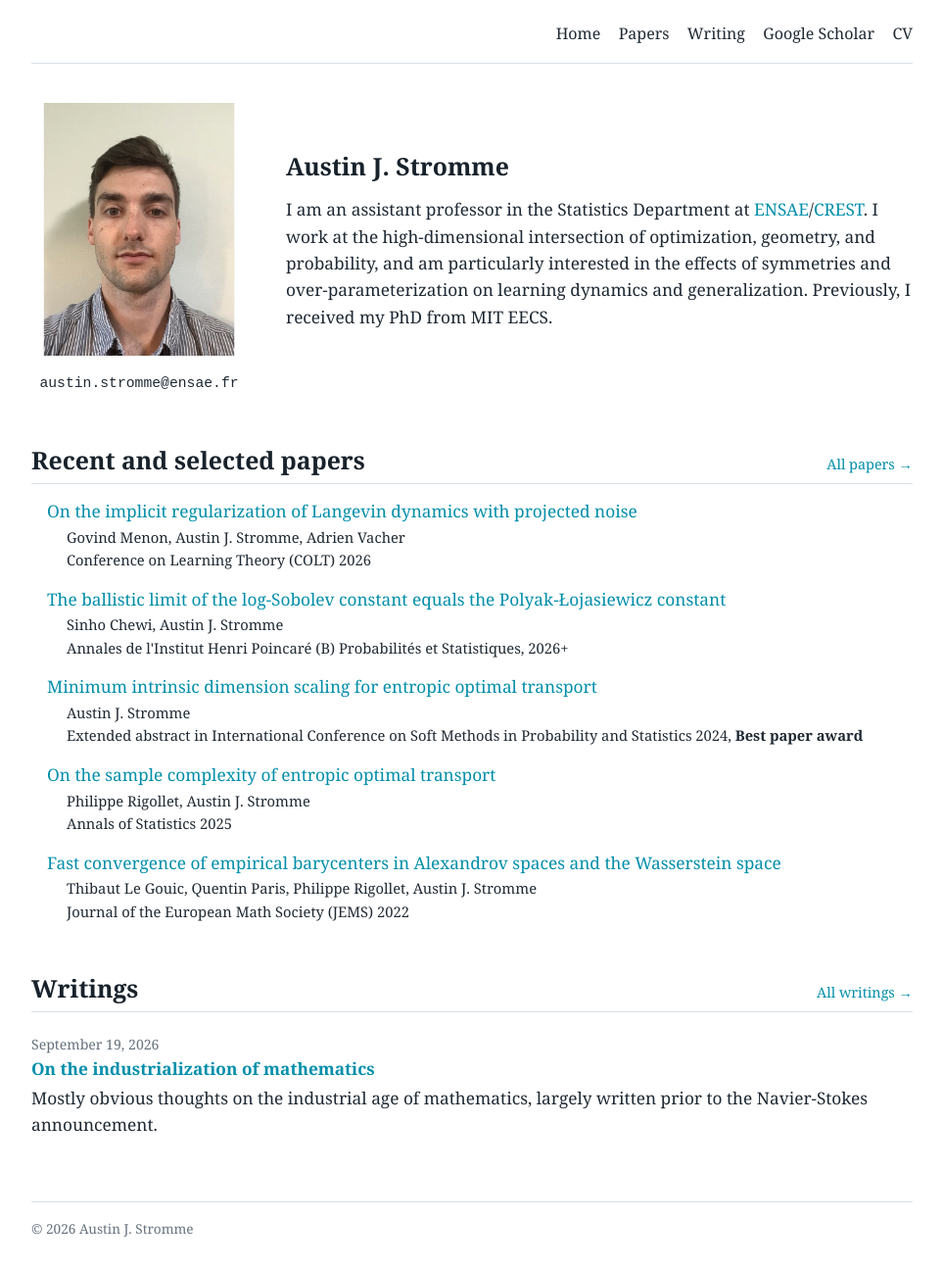
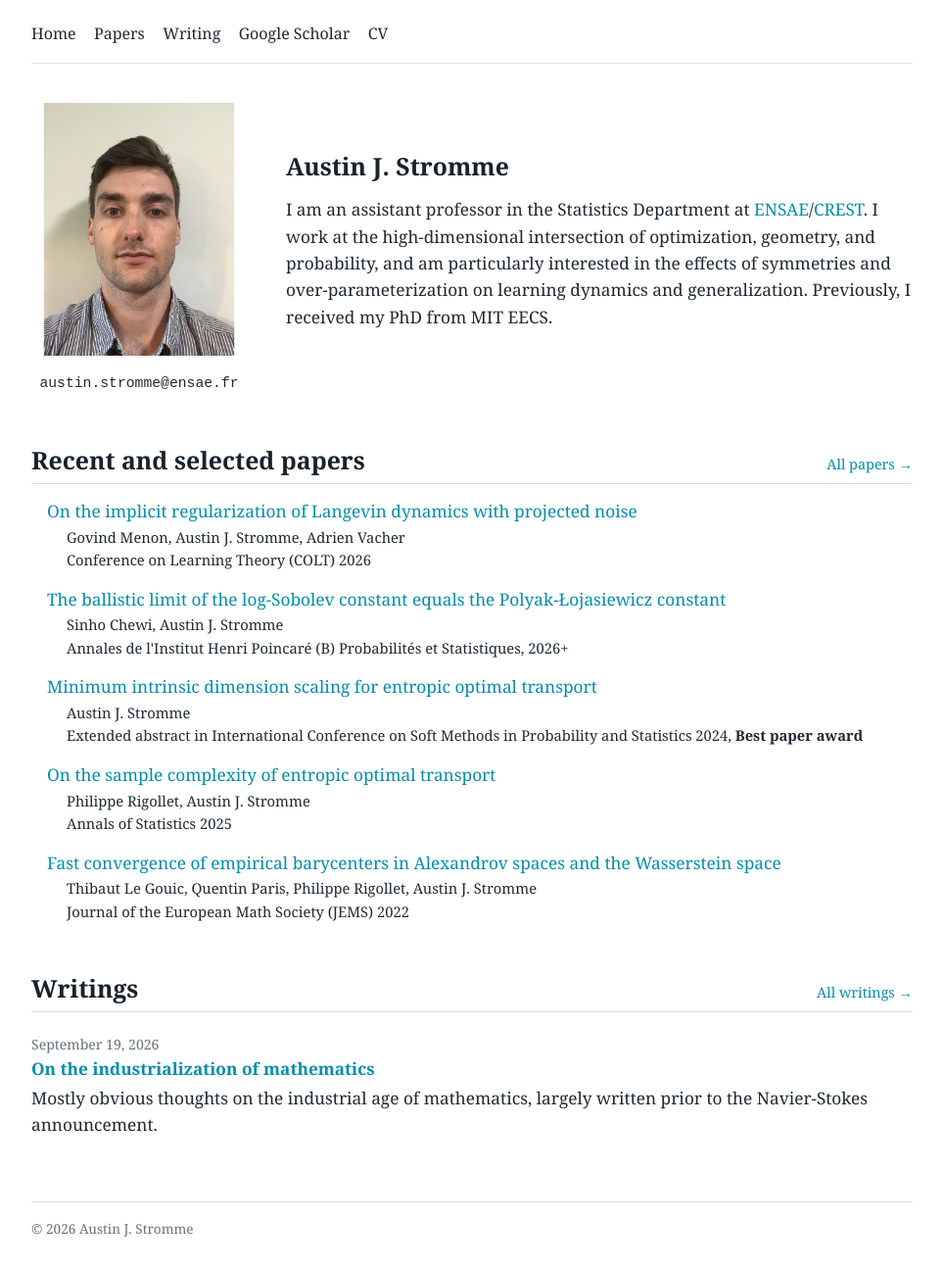
Before and after one commit to austinjstromme/austinjstromme.github.io, a Jekyll site: the page built from index.html, in a window 1280 px wide. Shown: the whole page at 98% size, without its empty margins (158-1121 px from the left). Built offline with Jekyll 4.4.1, drawn with Linux system fonts in a browser that asks for light colours.

Commit message:
Fixed upper bar

```diff
--- a/_layouts/default.html
+++ b/_layouts/default.html
@@ -9,9 +9,6 @@
   </head>
   <body>
     <header class="site-header{% if page.title == 'Home' %} home-header{% endif %}">
-      {% unless page.title == 'Home' %}
-        <a class="site-name" href="{{ '/' | relative_url }}">Austin J. Stromme</a>
-      {% endunless %}
       <nav class="site-nav" aria-label="Primary navigation">
         <a href="{{ '/' | relative_url }}">Home</a>
         <a href="{{ '/papers/' | relative_url }}">Papers</a>
@@ -19,6 +16,9 @@
         <a href="https://scholar.google.com/citations?user=yimVJx8AAAAJ&amp;hl=en">Google Scholar</a>
         <a href="{{ '/cv_avril_2026.pdf' | relative_url }}">CV</a>
       </nav>
+      {% unless page.title == 'Home' %}
+        <a class="site-name" href="{{ '/' | relative_url }}">Austin J. Stromme</a>
+      {% endunless %}
     </header>
 
     <main class="page-content">
--- a/styles.css
+++ b/styles.css
@@ -41,7 +41,7 @@ body {
 }
 
 .site-header.home-header {
-  justify-content: flex-end;
+  justify-content: flex-start;
 }
 
 .site-name {
@@ -276,6 +276,11 @@ section + section {
     justify-content: flex-start;
   }
 
+  .site-header:not(.home-header) .site-name {
+    order: -1;
+    align-self: flex-end;
+  }
+
   .page-content {
     padding-top: 2rem;
   }
```
